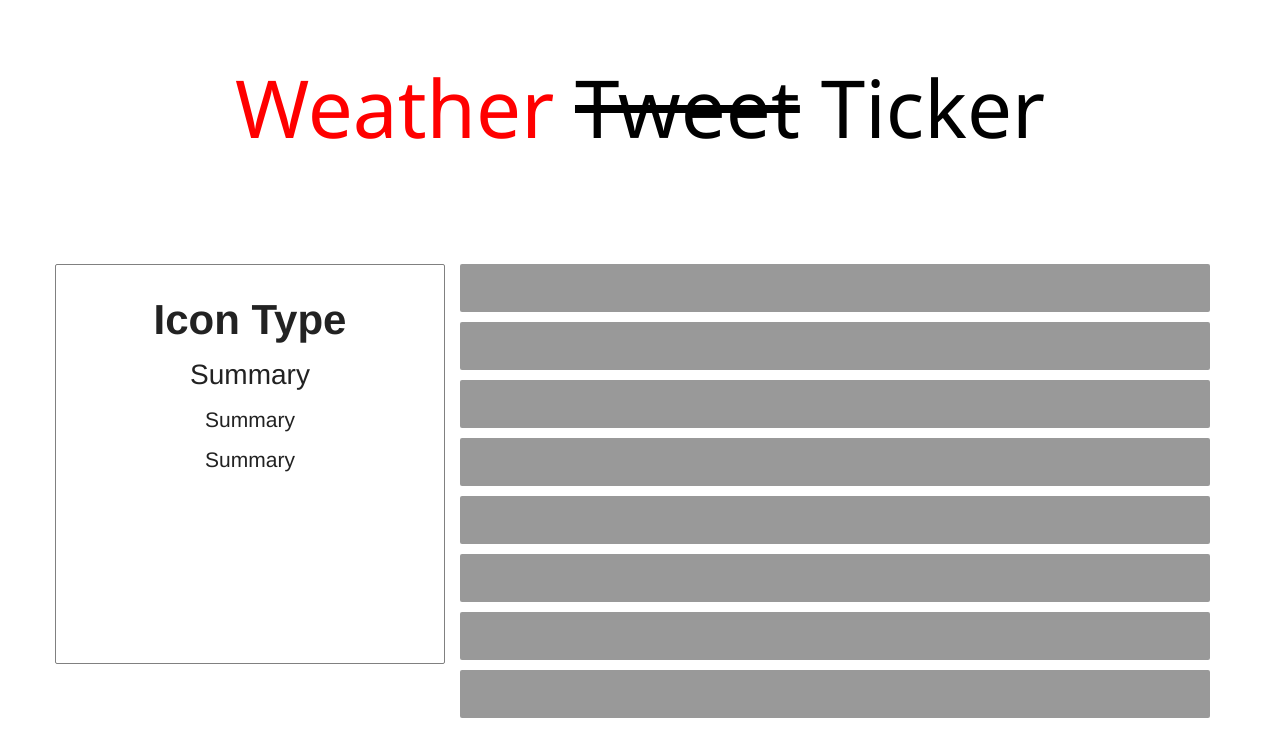
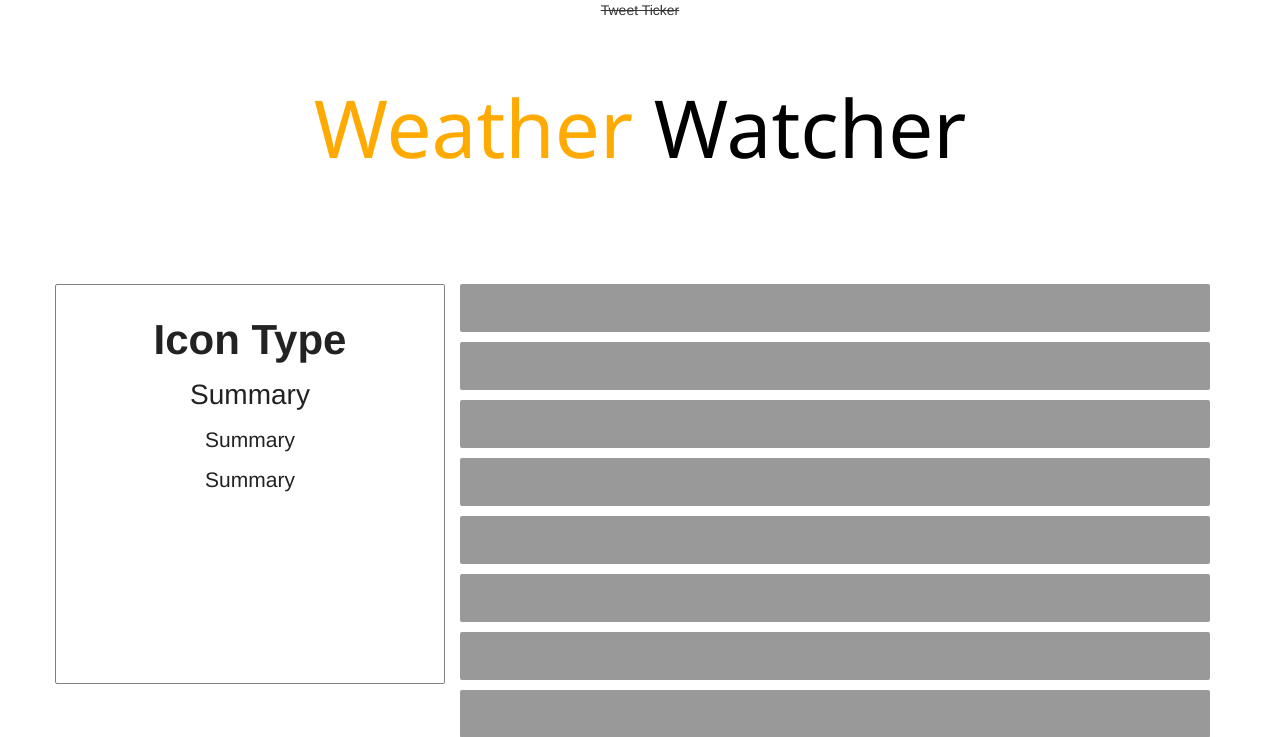
Before and after one commit to heypko/ITWS4500, a PHP site: page /ticker.html in a window 1280 px wide. Shown: the top 737 px of the page. Run offline with PHP 8.4, Linux system fonts and the light colour scheme; some libraries are stand-ins or nearby versions.

Commit message:
Minor changes

```diff
--- a/Lab2/css/ticker.css
+++ b/Lab2/css/ticker.css
@@ -91,8 +91,8 @@ body                            { margin-top:40px; }
     /* logo */
     #logo                       { color:black; font-family:'Noto Sans'; font-size:80px; margin-bottom:50px; margin-top:50px;}
     #logo span                  { display:inline-block; }
-    #new                        { color:red; }
-    #crossed                    { text-decoration: line-through; }
+    #new                        { color:#FFAA00; }
+    #crossed                    { text-decoration: line-through; font-size: 14px; }
 
 /* MAIN NAV
 ============================================================================= */
--- a/Lab2/ticker.html
+++ b/Lab2/ticker.html
@@ -3,13 +3,13 @@
 
 <head>
   <meta charset="utf-8">
-  <title>Weather Ticker</title>
+  <title>Weather Watcher</title>
   <link rel="stylesheet" href="css/ticker.css">
   <link rel="stylesheet" href="css/weather-icons.min.css">
   <link href="https://fonts.googleapis.com/css?family=Noto+Sans" rel="stylesheet">
   <link href="https://maxcdn.bootstrapcdn.com/bootstrap/3.3.7/css/bootstrap.min.css" rel="stylesheet">
   <link rel="stylesheet" href="https://cdn.jsdelivr.net/animatecss/2.1.0/animate.min.css"><!-- load animate -->
-  <meta name="description" content="Weather Ticker">
+  <meta name="description" content="Weather Watcher">
   <meta name="author" content="Peter Ko">
 </head>
 
@@ -18,10 +18,10 @@
   <div class="container">
     <div id="main" class="row">
       <div id="header" class="row text-center">
+        <span id = "crossed" class="letter animated bounceInLeft">Tweet Ticker</span>
         <div id="logo">
-            <span id = "new" class="letter animated bounceInLeft">Weather</span>
-            <span id = "crossed" class="letter animated bounceInLeft">Tweet</span>
-            <span class="letter animated bounceInLeft">Ticker</span>
+          <span id = "new" class="letter animated bounceInLeft">Weather</span>
+          <span class="letter animated bounceInLeft">Watcher</span>
         </div>
       </div>
 
```
